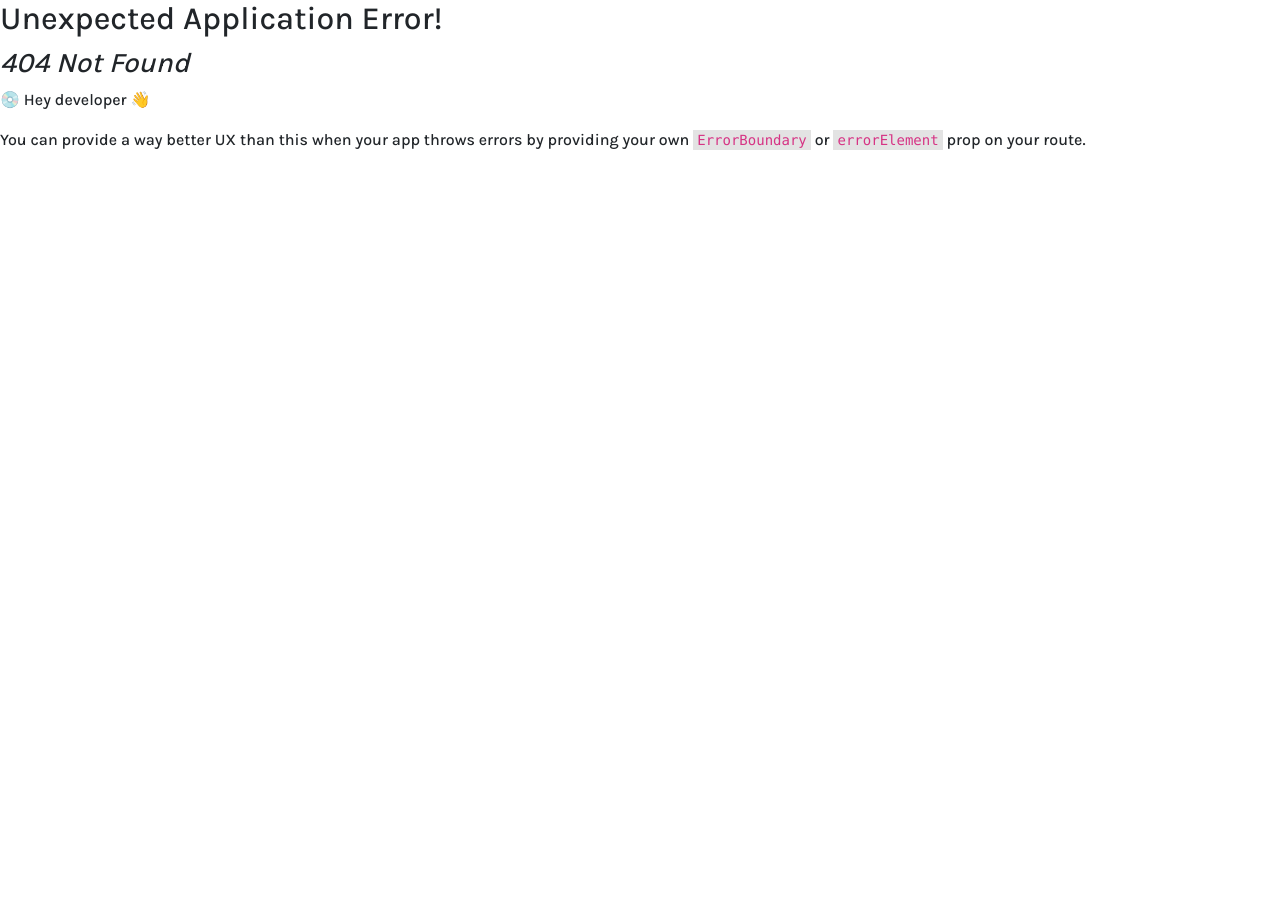
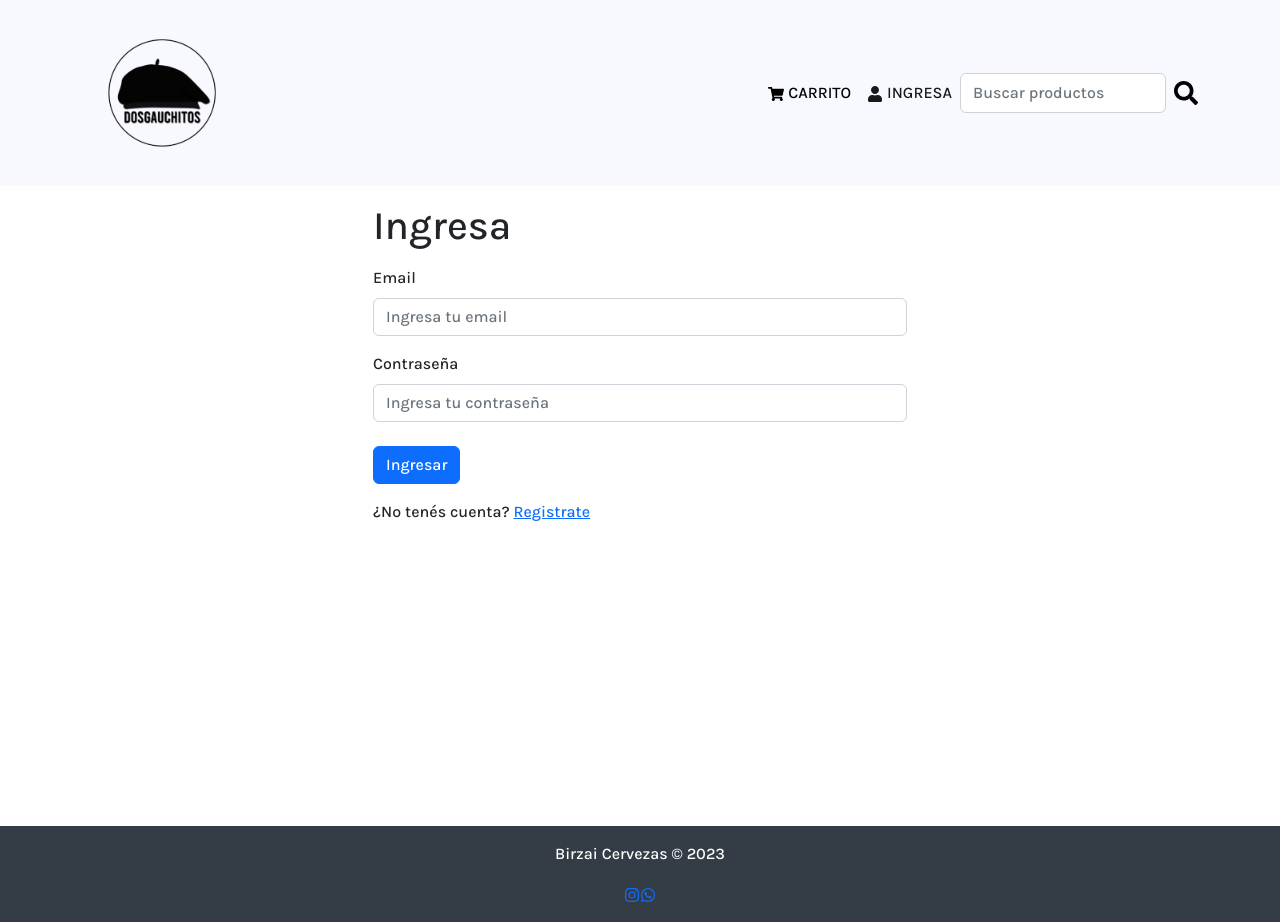
Before and after one commit to jimenezmateo44/Ecommerce-PPS2, a React (Create React App) app in the folder frontend/: page /login in a window 1280 px wide. Before the commit this address had no page. Before the commit the page ends 800 px from the top, so only its background shows below. Built offline with nearby package versions, Linux system fonts and the light colour scheme.

Commit message:
-- frontend auth --

```diff
--- a/frontend/package.json
+++ b/frontend/package.json
@@ -18,6 +18,7 @@
     "react-router-bootstrap": "^0.26.2",
     "react-router-dom": "^6.10.0",
     "react-scripts": "5.0.1",
+    "react-toastify": "^9.1.3",
     "web-vitals": "^2.1.4"
   },
   "scripts": {
--- a/frontend/src/App.js
+++ b/frontend/src/App.js
@@ -1,6 +1,7 @@
 import { Container } from 'react-bootstrap';
-import { Outlet } from 'react-router-dom'
-import React from 'react'
+import { Outlet } from 'react-router-dom';
+import { ToastContainer } from 'react-toastify';
+import 'react-toastify/dist/ReactToastify.css';
 import Header from "./components/Header";
 import Footer from "./components/Footer";
 ;
@@ -15,6 +16,7 @@
         </Container>
       </main>
       <Footer />
+      <ToastContainer />
     </>
 
   )
--- /dev/null
+++ b/frontend/src/components/FormContainer.jsx
@@ -0,0 +1,15 @@
+import { Container, Row, Col } from 'react-bootstrap';
+
+const FormContainer = ({ children }) => {
+  return (
+    <Container>
+        <Row className='justify-content-md-center'>
+            <Col xs={12} md={6}>
+                {children}
+            </Col>
+        </Row>
+    </Container>
+  )
+}
+
+export default FormContainer;
--- a/frontend/src/index.js
+++ b/frontend/src/index.js
@@ -15,6 +15,7 @@
 import HomeScreen from './screens/HomeScreen';
 import ProductScreen from './screens/ProductScreen';
 import CartScreen from './screens/CartScreen.jsx';
+import LoginScreen from './screens/LoginScreen.jsx';
 
 const router = createBrowserRouter(
   createRoutesFromElements(
@@ -22,6 +23,7 @@
       <Route index={true} path="/" element={<HomeScreen />} />
       <Route path="/productos/:id" element={<ProductScreen />} />
       <Route path="/cart" element={<CartScreen />} />
+      <Route path="/login" element={<LoginScreen />} />
 
     </Route>
   )
--- /dev/null
+++ b/frontend/src/screens/LoginScreen.jsx
@@ -0,0 +1,89 @@
+import { useState, useEffect } from "react"
+import { Link, useLocation, useNavigate } from 'react-router-dom';
+import { Form, Button, Row, Col } from 'react-bootstrap';
+import { useDispatch, useSelector } from "react-redux";
+import FormContainer from "../components/FormContainer";
+import Loader from "./Loader";
+import { useLoginMutation } from "../slices/usersApiSlice";
+import { setCredentials } from "../slices/authSlice";
+import { toast } from "react-toastify";
+
+
+const LoginScreen = () => {
+    const [email, setEmail] = useState('')
+    const [password, setPassword] = useState('')
+
+    const dispatch = useDispatch();
+    const navigate = useNavigate();
+
+    const [login, {isLoading}] = useLoginMutation();
+
+    const { userInfo } = useSelector((state) => state.auth);
+
+    const { search } = useLocation();
+    const sp = new URLSearchParams(search);
+    const redirect = sp.get('redirect') || '/';
+
+    useEffect(() => {
+        if (userInfo) {
+            navigate(redirect);
+        }
+    }, [userInfo, redirect, navigate]);
+
+    const submitHandler = async (e) => {
+        e.preventDefault();
+        try {
+            const res = await login({email, password}).unwrap();
+            dispatch(setCredentials({...res, })); //se invoca desde authSlice.js
+            navigate(redirect);
+        } catch (error) {
+            toast.error(error?.data?.message || error.error);
+        }
+    }
+
+  return (
+    <FormContainer>
+        <h1>Ingresa</h1>
+
+        <Form onSubmit={submitHandler}>
+            <Form.Group controlId="email" className="my-3">
+                <Form.Label>Email</Form.Label>
+                <Form.Control
+                    type='email'
+                    placeholder="Ingresa tu email"
+                    value={email}
+                    onChange={(e) => setEmail(e.target.value)}
+                ></Form.Control>
+            </Form.Group>
+        </Form>
+
+        <Form onSubmit={submitHandler}>
+            <Form.Group controlId="password" className="my-3">
+                <Form.Label>Contraseña</Form.Label>
+                <Form.Control
+                    type='password'
+                    placeholder="Ingresa tu contraseña"
+                    value={password}
+                    onChange={(e) => setPassword(e.target.value)}
+                ></Form.Control>
+            </Form.Group>
+
+            <Button type="submit" variant="primary" className="mt-2" disabled= { isLoading }>
+                Ingresar
+            </Button>
+
+            { isLoading  && <Loader /> }
+        </Form>
+
+        <Row className="py-3">
+            <Col>
+                ¿No tenés cuenta? <Link to={ redirect ? `/register?redirect=${redirect}` : '/register'}>Registrate</Link>
+            </Col>
+        </Row>
+
+
+    </FormContainer>
+  )
+}
+
+export default LoginScreen;
--- /dev/null
+++ b/frontend/src/slices/authSlice.js
@@ -0,0 +1,20 @@
+import { createSlice } from "@reduxjs/toolkit";
+
+const initialState = {
+    userInfo: localStorage.getItem('userInfo')
+    ? JSON.parse(localStorage.getItem('userInfo')) : null,
+}
+
+const authSlice = createSlice({
+    name: 'auth',
+    initialState,
+    reducers: {
+        setCredentials: (state, action) => {
+            state.userInfo = action.payload;
+            localStorage.setItem('userInfo', JSON.stringify(action.payload));
+        }
+    }
+});
+export const { setCredentials } = authSlice.actions;
+
+export default authSlice.reducer;
--- /dev/null
+++ b/frontend/src/slices/usersApiSlice.js
@@ -0,0 +1,16 @@
+import { USERS_URL } from "../constants";
+import { apiSlice } from "./apiSlice";
+
+export const usersApiSlice = apiSlice.injectEndpoints({
+    endpoints: (builder) => ({
+        login: builder.mutation({
+        query: (data) => ({
+            url: `${USERS_URL}/login`,
+            method: 'POST',
+            body: data,
+            }),
+        }),
+    }),
+});
+
+export const { useLoginMutation } = usersApiSlice;
--- a/frontend/src/store.js
+++ b/frontend/src/store.js
@@ -1,11 +1,13 @@
 import { configureStore } from '@reduxjs/toolkit';
 import { apiSlice } from './slices/apiSlice';
 import cartSliceReducer from './slices/cartSlice';
+import authSliceReducer from './slices/authSlice';
 
 const store = configureStore({
     reducer: {
         [apiSlice.reducerPath]: apiSlice.reducer,
         cart: cartSliceReducer,
+        auth: authSliceReducer,
     },
     middleware: (getDefaultMiddleware) => getDefaultMiddleware().concat(apiSlice.middleware),
     devTools: true,
--- a/package.json
+++ b/package.json
@@ -15,6 +15,7 @@
   "author": "Mateo Jimenez",
   "license": "MIT",
   "dependencies": {
+    "@reduxjs/toolkit": "^1.9.5",
     "axios": "^1.4.0",
     "bcryptjs": "^2.4.3",
     "colors": "^1.4.0",
```
Also changed, not shown: 2 other files (tests, documents, lock files or other folders).
